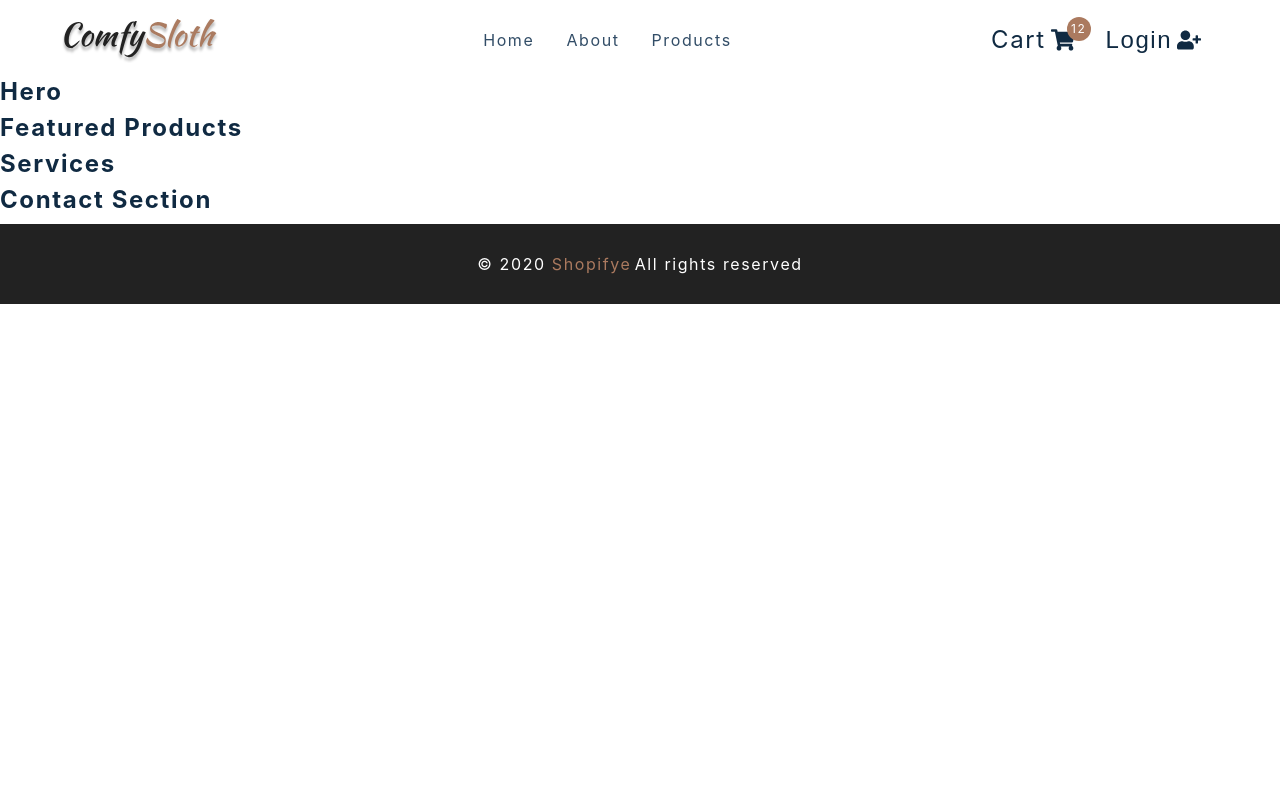
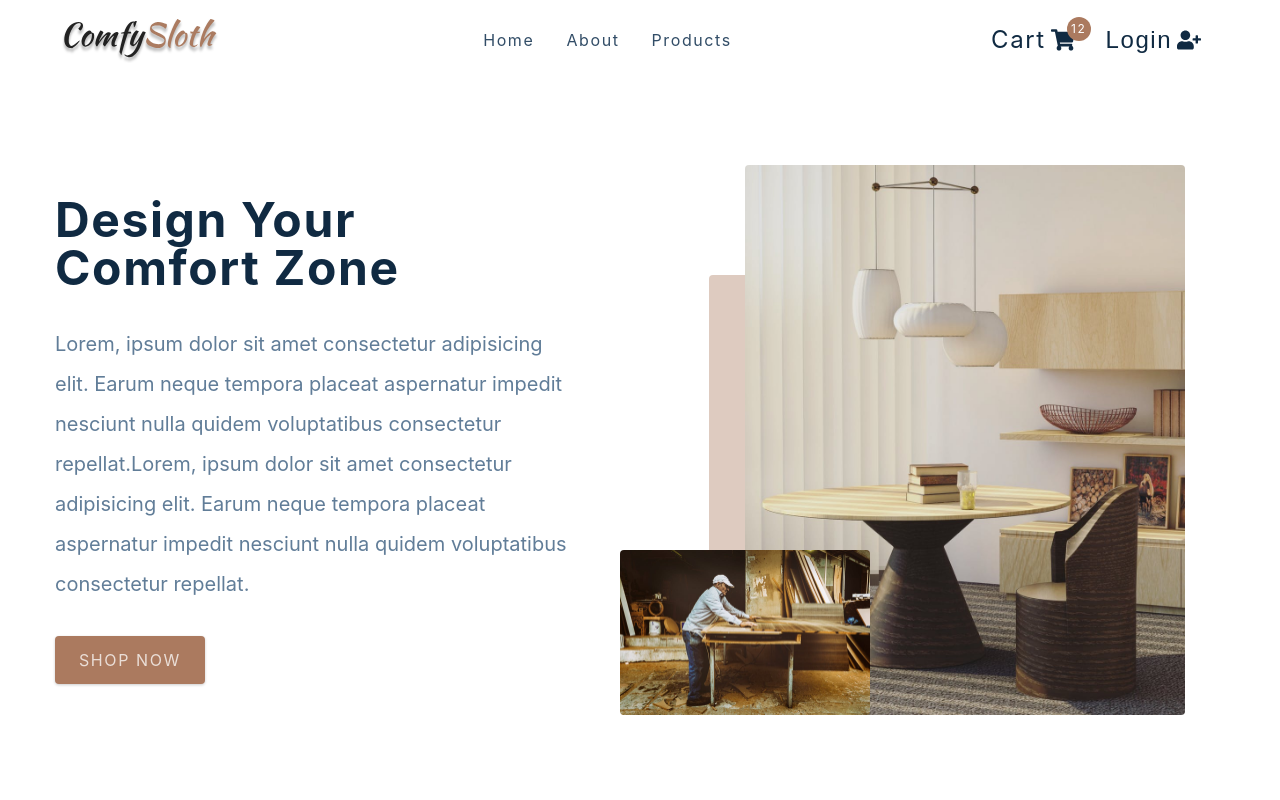
Before and after one commit to somoye123/Shopifye, a React (Create React App) app: page / in a window 1280 px wide. Shown: the top 800 px of the page. Built offline with nearby package versions, Linux system fonts and the light colour scheme; what redux-immutable-state-invariant would draw is missing.

Commit message:
build application hero component

```diff
--- a/src/components/Hero.js
+++ b/src/components/Hero.js
@@ -4,7 +4,29 @@ import { Link } from 'react-router-dom';
 import heroBcg from '../assets/hero-bcg.jpeg';
 import heroBcg2 from '../assets/hero-bcg-2.jpeg';
 
-const Hero = () => <h4>hero</h4>;
+const Hero = () => (
+  <Wrapper className="section-center">
+    <article className="content">
+      <h1>
+        design your <br /> comfort zone
+      </h1>
+      <p>
+        Lorem, ipsum dolor sit amet consectetur adipisicing elit. Earum neque
+        tempora placeat aspernatur impedit nesciunt nulla quidem voluptatibus
+        consectetur repellat.Lorem, ipsum dolor sit amet consectetur adipisicing
+        elit. Earum neque tempora placeat aspernatur impedit nesciunt nulla
+        quidem voluptatibus consectetur repellat.
+      </p>
+      <Link to="products" className="btn hero-btn">
+        shop now
+      </Link>
+    </article>
+    <article className="img-container">
+      <img src={heroBcg} alt="nice table" className="main-img" />
+      <img src={heroBcg2} alt="person walking" className="accent-img" />
+    </article>
+  </Wrapper>
+);
 
 const Wrapper = styled.section`
   min-height: 60vh;
```
